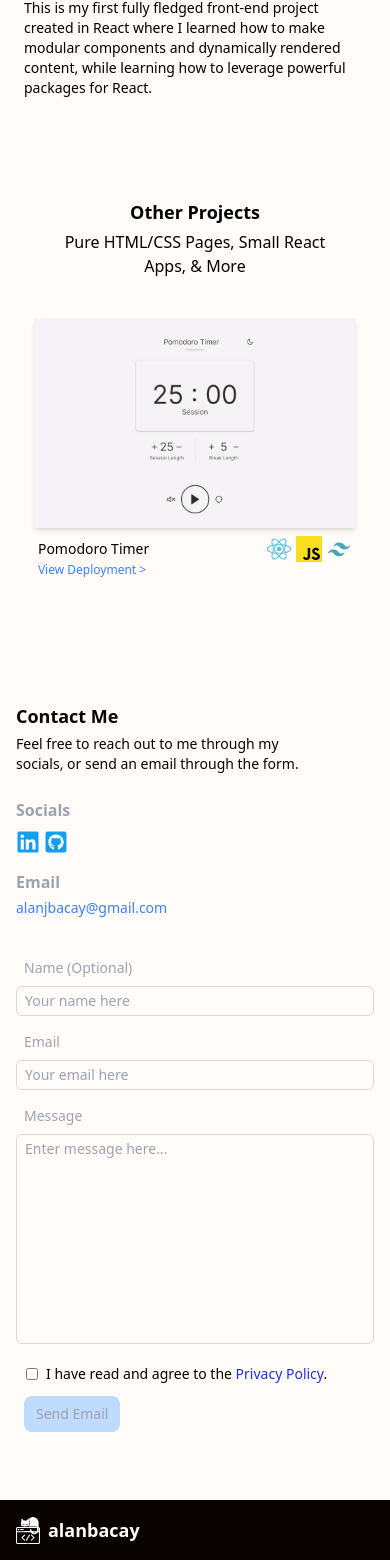
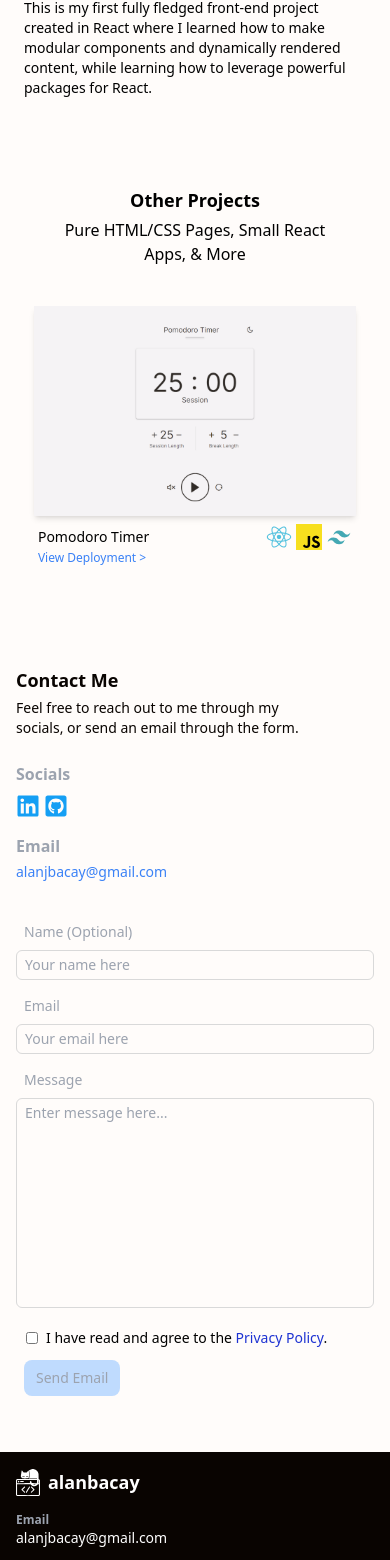
Before and after one commit to alanbacay02/personal-portfolio, a React (Create React App) app: page / in a window 390 px wide. Shown: the part 2697-4257 px from the top of the page. Built offline with nearby package versions, Linux system fonts and the light colour scheme.

Commit message:
Updates component paddings between other components

```diff
--- a/src/components/Contacts.jsx
+++ b/src/components/Contacts.jsx
@@ -5,7 +5,7 @@ import EmailForm from './EmailForm'
 const Contacts = () => {
 
   return (
-    <div className='w-full py-14 sm:py-20'>
+    <div className='w-full py-11 sm:py-14'>
       <div className='w-full max-w-[1200px] mx-auto px-4'>
         <div className='relative grid sm:grid-cols-2 gap-4 md:gap-16'>
           <div className='flex flex-col my-3 text-text'>
--- a/src/components/OtherProjects.jsx
+++ b/src/components/OtherProjects.jsx
@@ -3,7 +3,7 @@ import OtherProjectsCarousel from './OtherProjectsCarousel'
 
 const OtherProjects = () => {
   return (
-    <div className='w-full py-14'>
+    <div className='w-full py-11 sm:py-14'>
       <div className='w-full max-w-[1200px] mx-auto px-4'>
         <div className='flex flex-col items-center justify-center w-full mb-10'>
           <h2 className='header'>Other Projects</h2>
```
